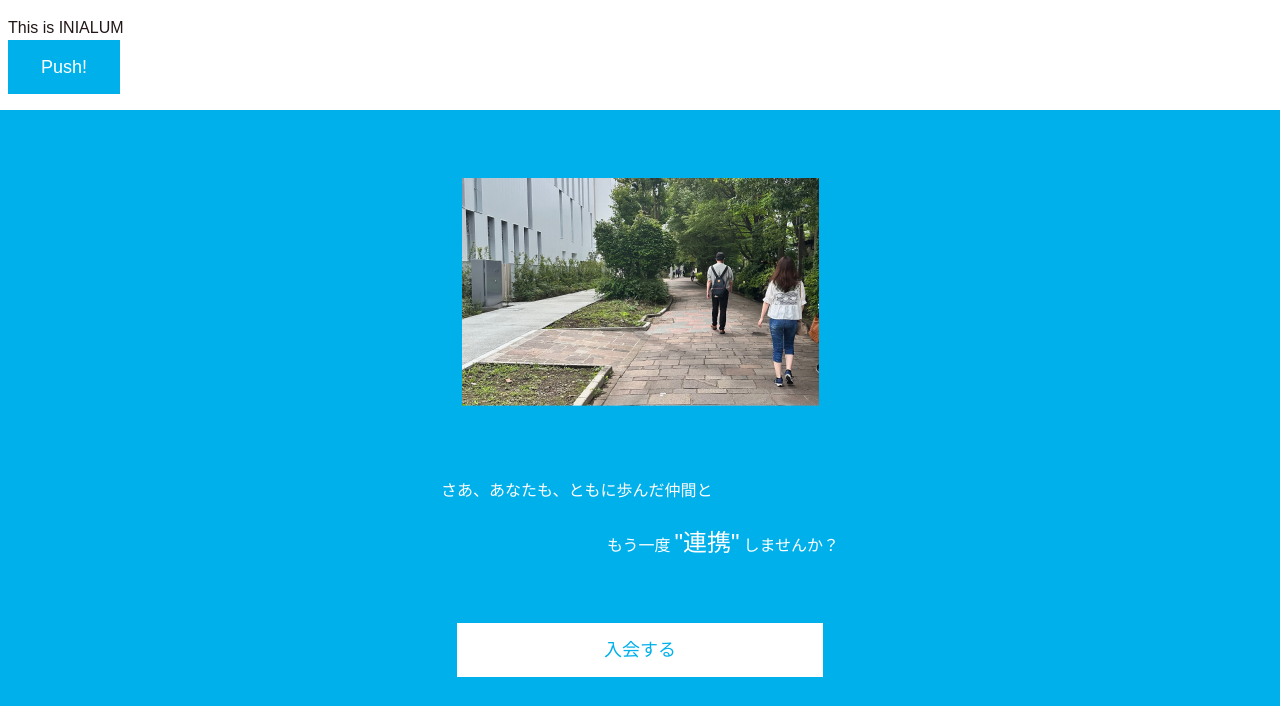
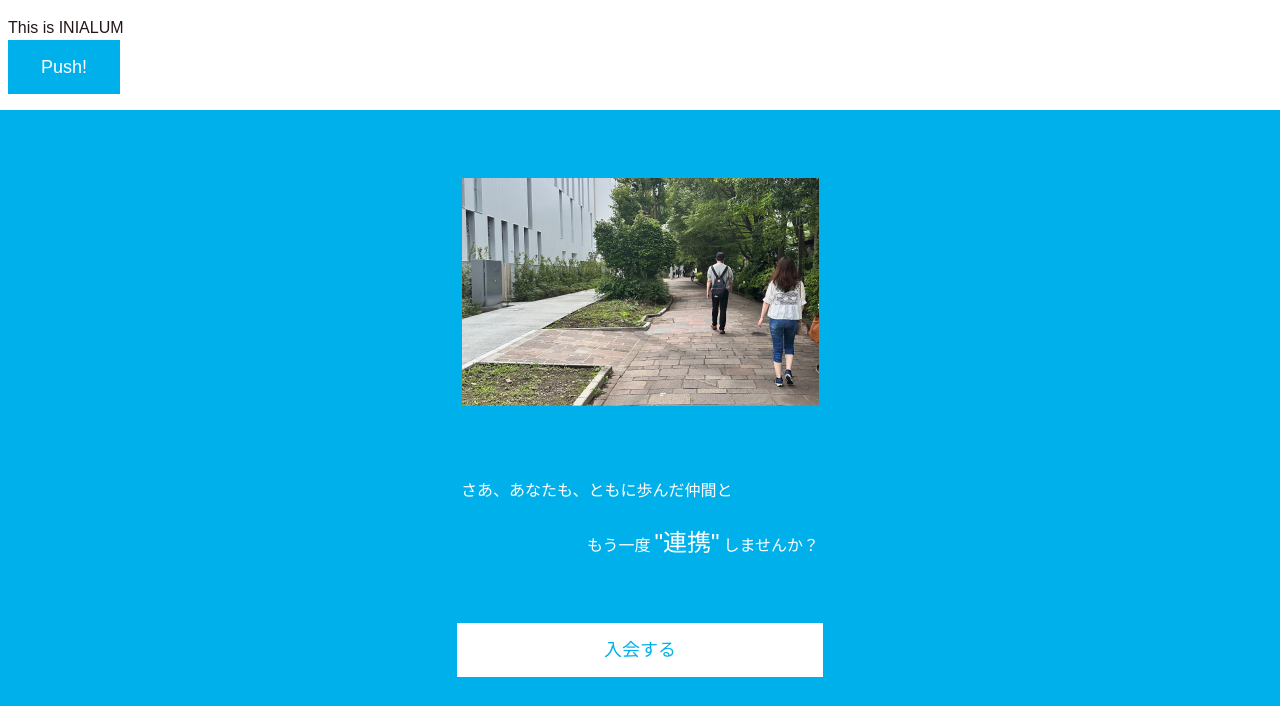
Before and after one commit to inialum/inialum-lp, an Astro site: page / in a window 1280 px wide. Shown: the top 706 px of the page. Built offline with nearby package versions, Linux system fonts and the light colour scheme; Astro itself is replaced by a stand-in of ours; a web font is replaced by a local one.

Commit message:
fix: Update padding in BottomPanel component for smaller screens

```diff
--- a/src/components/common/BottomPanel.astro
+++ b/src/components/common/BottomPanel.astro
@@ -80,6 +80,12 @@ import { ButtonLink } from '@/components/basic/ButtonLink/ButtonLink'
     padding: 0 36px 64px;
   }
 
+  @media (470px <= width) {
+    .copy {
+      padding: 0 56px 64px;
+    }
+  }
+
   .copy-second-line {
     @apply text-end;
   }
```
